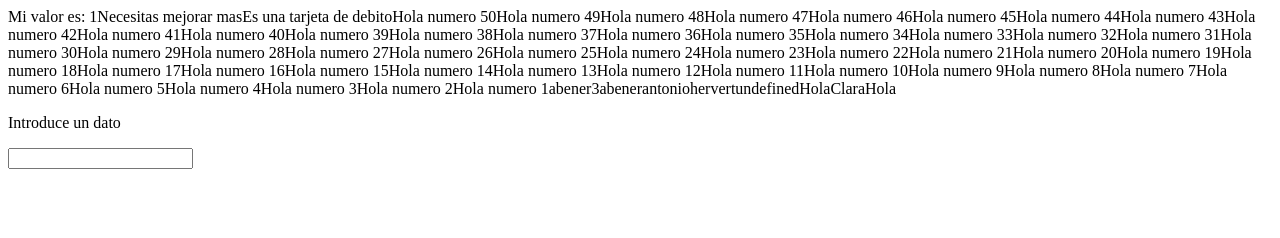
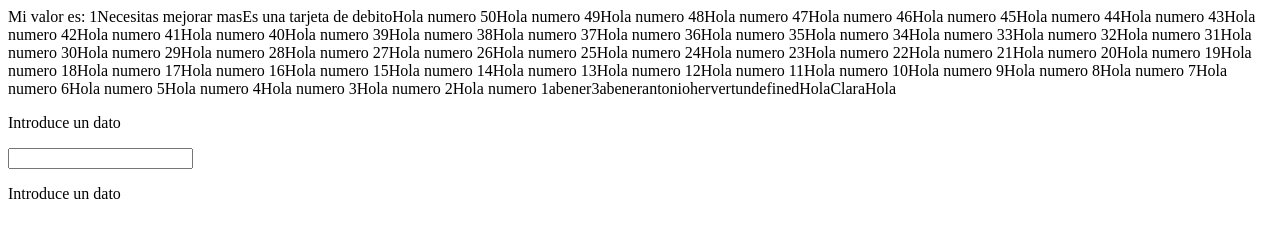
Before and after one commit to QlaraMD1/JavaScrip-Git, a plain HTML site: page index.html in a window 1280 px wide. Drawn offline with Linux system fonts and the light colour scheme.

Commit message:
ahora el index.html tien cambios

```diff
--- a/index.html
+++ b/index.html
@@ -11,6 +11,7 @@
     <div>
         <p>Introduce un dato</p>
         <input type="text" name="nombredelacaja">
+        <p>Introduce un dato</p>
     </div>
 
 </body>
```
